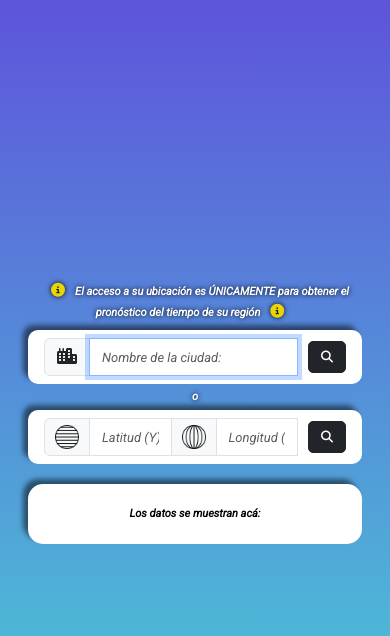
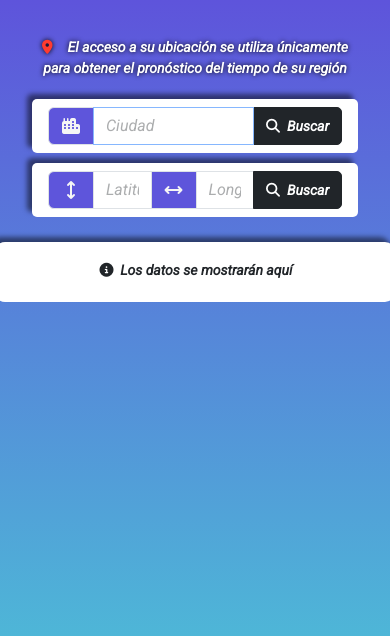
Before and after one commit to MauricioBarrueta/currentWeatherAPI, a website: page index.html in a window 390 px wide. Drawn offline with nearby package versions, Linux system fonts and the light colour scheme.

Commit message:
Cambios generales en el diseño

```diff
--- a/css/styles.css
+++ b/css/styles.css
@@ -19,76 +19,73 @@ body {
 body, .container, .city-name-input, .lat-lot-input, .weather-details, .humidity, .wind, .sunrise-sunset-container, .sunset-div, .sunrise-div {
     display: flex; align-items: center; justify-content: center;
 }
-.container { flex-wrap: wrap; }
 span, p { user-select: none; }
 
+.container {
+    max-width: 100%; min-height: 95vh; /*max-height: 95vh;*/
+    align-content: start; flex-wrap: wrap; gap: 10px;
+    padding: 1em;
+}
+
+#info {
+    width: 100%; display: inline-block;
+    text-shadow: 0 0 5px black; font-weight: bold; text-align: center; font-size: 14px;
+    color: white; margin-bottom: 10px;
+}#info::before { content: '\f3c5'; color: #FF3B30; margin-right: 15px; }
+
 .city-name-input, .lat-lot-input { /* Inputs Container */
-    max-height: 100px; width: 540px;
-    background: white; padding: 0.5rem 1em 0.5rem 1em;
-    border-radius: 10px; text-align: center;
-    box-shadow: -5px -5px 5px 0 rgba(0,0,0,0.5); transition: 0.3s;
+    width: 48%;
+    padding: 0.5rem 1em; border-radius: 5px;
+    background-color: white; box-shadow: -5px -5px 5px 0 rgba(0, 0, 0, 0.5);
 }
-/* .lat-lot-input { width: 550px; } */
+.lat-lot-input span, .city-name-input span {
+    height: 38px;
+    background-color: #5e55db; color: whitesmoke; border: 1px solid #dee2e6;
+}
 .city-name-input input, .lat-lot-input input {
+    font-size: 16px; font-style: normal !important;
+}.form-control:focus { box-shadow: none; }
+.city-name-input input::placeholder, .lat-lot-input input::placeholder { opacity: .5; }
+.city-name-input button, .lat-lot-input button {
     height: 38px;
-    font-size: 16px; text-transform: capitalize; font-style: normal !important;
-}
-.city-name-input input::placeholder, .lat-lot-input input::placeholder {
-    font-size: 14px; font-weight: 500; text-transform: none;
-}
-.lat-lot-input span {
-    width: 46px; height: 38px; justify-content: center;
-}
-.lat-lot-input img { height: 100%; }
-.city-name-input button, .lat-lot-input button {
-    border-radius: 5px !important; font-size: 16px; margin-left: 10px !important; transition: 0.25s;
-}
-.city-name-input button::after, .lat-lot-input button::after { content: "\f002"; }
-.city-name-input button:hover, .lat-lot-input button:hover { box-shadow: -2.5px -2.5px 5px 0 rgba(0, 0, 0, 0.5); }
-.lat-lot-input span { font-size: 18px; }
-
-.separator, #info {
-    text-shadow: 0 0 5px black; font-weight: bold;
-    text-align: center; color: white;
-}
-.separator { font-style: normal; margin: 0 10px 0 10px; font-size: 12px; }
-#info {
-    width: 100%; font-size: 13px;
-    display: inline-block; margin-bottom: 8px;
-}
-#info::before, #info::after {
-    content: '\f05a'; color: #E9D502; margin-inline: 10px;
-    font-weight: normal; font-size: 14px;
+    border-radius: 5px; border-top-left-radius: 0; border-bottom-left-radius: 0;
+    font-size: 14px; font-weight: bold;
 }
 
 /* Weather Card */
 .weather-city-container {
-    position: relative; width: 400px; height: 60px; max-height: 480px;
-    color: white; text-align: center; font-weight: bold;
-    padding: 20px; margin: 20px auto; overflow: hidden; border-radius: 15px; transition: 0.3s;
-    text-shadow: var(--cstmTxtShadow);
-    box-shadow: -5px -5px 5px 0 rgba(0, 0, 0, 0.5);
+    position: relative; min-width: 400px; height: 60px; max-height: 100%;
+    text-align: center; font-weight: bold; text-shadow: var(--cstmTxtShadow); color: white;
+    padding: 1em; margin: 15px auto;  border-radius: 10px; transition: 0.25s;
+    box-shadow: -5px -5px 5px 0 rgba(0, 0, 0, 0.5); overflow: hidden;
     background-color: white; background-size: cover; background-repeat: no-repeat;
 }
+.alertSpan { font-size: 14px; color: #212529; text-shadow: none; }
+.alertSpan i { margin-right: 5px; }
+
 .weather-card { text-align: center; opacity: 0; } /* Card */
 .weather-card .weather-city-name, .city-utc-time {
-    width: 50%; height: 23px; position: absolute; font-size: 14px;
+    width: 50%; position: absolute;
+    font-size: 14px; margin-bottom: 0 !important;
 }
-.weather-city-name { text-align: left; } /* City Name */
-.city-utc-time { /* UTC Time */
+.weather-city-name { text-align: left; }
+.city-utc-time {
     font-size: 12px; text-align: right; right: 0; font-style: italic;
 }
-.weather-card img { width: 45%; } /* Weather Img */
-.weather-card .temperature { /* Temperature */
-    position: relative; bottom: 12px; margin: 0 auto;
+.weather-card img {
+    width: 45%; display: block;
+    margin: 0 auto;
+}
+.weather-card .temperature {
+    position: relative; bottom: 8%; margin: 0 auto;
     font-size: 55px;
 }
 .weather-card .temperature span {
     position: absolute;
     font-size: 25px; margin-left: 5px;
 }
-.weather-card .temperature-max-min, .weather-card .temperature-feels-like { /* Max-Min Temperature / Feels like */
-   position: absolute; top: 54%; right: 0;
+.weather-card .temperature-max-min, .weather-card .temperature-feels-like {
+   position: absolute; right: 0;
    font-size: 14px; font-style: italic;
 }
 .weather-card .temperature-max-min { right: 5%; }
@@ -97,12 +94,12 @@ span, p { user-select: none; }
     font-size: 12px; position: absolute; margin-left: 5px;
 }
 .weather-card .temperature-max-min span:nth-child(1) { position: relative !important; margin-right: 1px; }
-.weather-card .description { /* Weather Description */
+.weather-card .description {
     font-size: 22px;
-    padding: 2px; margin: 20px 0 auto;
+    padding: 2em 0 0 0;
 }
 .weather-card .description::first-letter { text-transform: uppercase; }
-.weather-details { /* Weather Details */
+.weather-details {
     justify-content: space-between; border-top: 2px dashed black;
 }
 .weather-details .humidity, .weather-details .wind {
@@ -117,7 +114,7 @@ span, p { user-select: none; }
 }
 .weather-details span { font-size: 22px; font-weight: 500 }
 .weather-details p { font-size: 14px; margin: 0; }
-.sunrise-sunset-container { /* Sunrise / Sunset Time */
+.sunrise-sunset-container {
     margin-top: 15px; padding-top: 10px;
     border-top: 2px dashed black;
 }
@@ -126,11 +123,6 @@ span, p { user-select: none; }
 .sunrise-div>span::before, .sunset-div>span::before { content: "\f185"; margin-right: 10px; }
 .sunset-div>span::before { content: "\f186"; }
 
-.weather-city-container .alertSpan {
-    width: 100%; position: absolute; right: 0;
-    text-align: center; font-size: 12px; line-height: 1.75;
-    color: black; text-shadow: none;
-}
 
 /* Card Animation */
 .fadeIn { animation: 0.3s fadeInDetails forwards; animation-delay: 0.3s; }
@@ -138,20 +130,7 @@ span, p { user-select: none; }
     to { scale: 1; opacity: 1; }
 }
 
-/* Responsive */
-@media screen and (max-width: 1200px) {
-    .separator { width: 100%; margin: 5px 0 5px 0; font-size: 11px; }
+@media screen and (max-width: 890px) {
+    .city-name-input, .lat-lot-input { width: 100%; }
+
 }
-@media screen and (max-width: 980px ) {
-    #info { font-size: 11px; font-weight: bold; }
-    .weather-city-container .alertSpan { font-size: 11px !important; }
-    .city-name-input input { margin-left: 0; }
-    .city-name-input input, .lat-lot-input input { font-size: 15px; }
-    .city-name-input input::placeholder, .lat-lot-input input::placeholder { font-size: 13px; }
-    .city-name-input button, .lat-lot-input button { font-size: 12px; margin-left: 10px !important; }
-    .city-name-input::before, .lat-lot-input::before { font-size: 14px; margin-right: 5px !important; }
-}
-@media screen and (max-width: 768px) {
-    .weather-card .temperature-max-min, .weather-card .temperature-feels-like { font-size: 12px; top: 52%; }
-    .weather-card .description { margin: 25px 0 auto; }
-}
--- a/index.html
+++ b/index.html
@@ -5,29 +5,36 @@
     <meta http-equiv="X-UA-Compatible" content="IE=edge">
     <meta name="viewport" content="width=device-width, initial-scale=1.0">
 
-    <link href="https://cdn.jsdelivr.net/npm/bootstrap@5.3.3/dist/css/bootstrap.min.css" rel="stylesheet" integrity="sha384-QWTKZyjpPEjISv5WaRU9OFeRpok6YctnYmDr5pNlyT2bRjXh0JMhjY6hW+ALEwIH" crossorigin="anonymous">
-    <link rel="stylesheet" href="https://cdnjs.cloudflare.com/ajax/libs/font-awesome/6.5.1/css/all.min.css" integrity="sha512-DTOQO9RWCH3ppGqcWaEA1BIZOC6xxalwEsw9c2QQeAIftl+Vegovlnee1c9QX4TctnWMn13TZye+giMm8e2LwA==" crossorigin="anonymous" referrerpolicy="no-referrer" />
+    <link href="https://cdn.jsdelivr.net/npm/bootstrap@5.3.8/dist/css/bootstrap.min.css" rel="stylesheet" integrity="sha384-sRIl4kxILFvY47J16cr9ZwB07vP4J8+LH7qKQnuqkuIAvNWLzeN8tE5YBujZqJLB" crossorigin="anonymous">
+    <link rel="stylesheet" href="https://cdnjs.cloudflare.com/ajax/libs/font-awesome/7.0.1/css/all.min.css" integrity="sha512-2SwdPD6INVrV/lHTZbO2nodKhrnDdJK9/kg2XD1r9uGqPo1cUbujc+IYdlYdEErWNu69gVcYgdxlmVmzTWnetw==" crossorigin="anonymous" referrerpolicy="no-referrer" />
     <link rel="stylesheet" href="css/styles.css">
 
     <title>Pronóstico del clima</title>
-    <link rel="icon" type="image/x-icon" href="img/logo.ico">
+    <link rel="icon" type="image/x-icon" href="img/favicon.ico">
 </head>
 <body id="body">
     <div class="container">
-        <span id="info">El acceso a su ubicación es ÚNICAMENTE para obtener el pronóstico del tiempo de su región</span>
+        <span id="info">El acceso a su ubicación se utiliza únicamente para obtener el pronóstico del tiempo de su región</span>
+
         <div class="city-name-input input-group">
-            <span class="input-group-text">&#xf64f;</span><input class="form-control" type="text" placeholder="Nombre de la ciudad:" autofocus required>
-            <button class="btn btn-dark" title="Buscar"></button>
+            <span class="input-group-text"><i class="fa-solid fa-city"></i></span>
+            <input class="form-control" type="text" placeholder="Ciudad" oninput="this.value = this.value.charAt(0).toUpperCase() + this.value.slice(1)" autofocus required>
+
+            <button class="btn btn-dark" title="Buscar">&#xf002;&nbsp; Buscar</button>
         </div>
-        <span class="separator">o</span>
+
         <div class="lat-lot-input input-group">
-            <span class="input-group-text"><img src="img/latitude.png"></span><input id="lat" type="text" class="form-control"  placeholder="Latitud (Y):" required>
-            <span class="input-group-text"><img src="img/longitude.png"></span><input id="lon" type="text" class="form-control" placeholder="Longitud (X):" required>
-            <button class="lat-lot-btn btn btn-dark" title="Buscar"></button>
+            <span class="input-group-text"><i class="fa-solid fa-arrows-up-down"></i></span>
+            <input id="lat" type="text" class="form-control"  placeholder="Latitud (N/S)" required>
+
+            <span class="input-group-text"><i class="fa-solid fa-arrows-left-right"></i></span>
+            <input id="lon" type="text" class="form-control" placeholder="Longitud (E/W)" required>
+
+            <button class="lat-lot-btn btn btn-dark" title="Buscar">&#xf002;&nbsp; Buscar</button>
         </div>
 
         <div class="weather-city-container">
-            <span class="alertSpan">Los datos se muestran acá:</span>
+            <span class="alertSpan"><i class="fa-solid fa-circle-info"></i>Los datos se mostrarán aquí</span>
             <div class="weather-card">
                 <div class="weather-details">
                     <div class="humidity"> </div>
@@ -41,7 +48,7 @@
         </div>
     </div>
 
-    <script src="https://cdn.jsdelivr.net/npm/bootstrap@5.3.3/dist/js/bootstrap.bundle.min.js" integrity="sha384-YvpcrYf0tY3lHB60NNkmXc5s9fDVZLESaAA55NDzOxhy9GkcIdslK1eN7N6jIeHz" crossorigin="anonymous"></script>
+    <script src="https://cdn.jsdelivr.net/npm/bootstrap@5.3.8/dist/js/bootstrap.bundle.min.js" integrity="sha384-FKyoEForCGlyvwx9Hj09JcYn3nv7wiPVlz7YYwJrWVcXK/BmnVDxM+D2scQbITxI" crossorigin="anonymous"></script>
     <script src="https://code.jquery.com/jquery-3.7.1.min.js" integrity="sha256-/JqT3SQfawRcv/BIHPThkBvs0OEvtFFmqPF/lYI/Cxo=" crossorigin="anonymous"></script>
     <script src="https://momentjs.com/downloads/moment.js"></script>
     <script type="text/javascript" src="js/main.js"></script>
```
Also changed, not shown: js/main.js (+11 -9 lines), img/favicon.ico (renamed from img/logo.ico), img/latitude.png (deleted), img/longitude.png (deleted).
